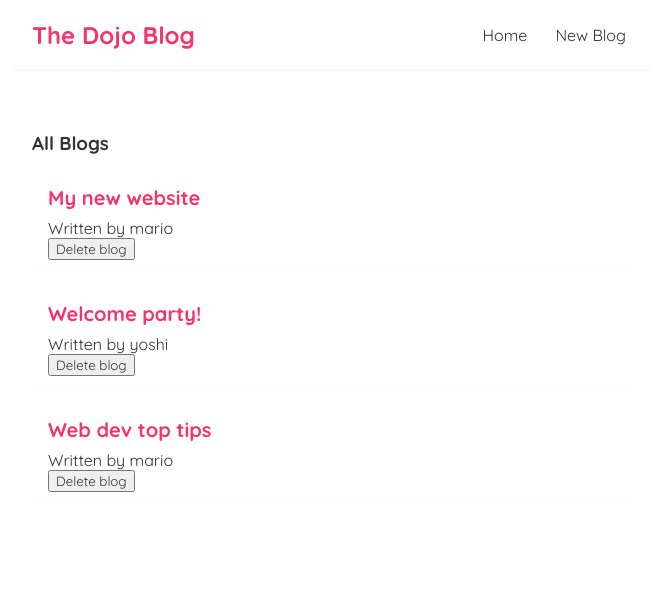
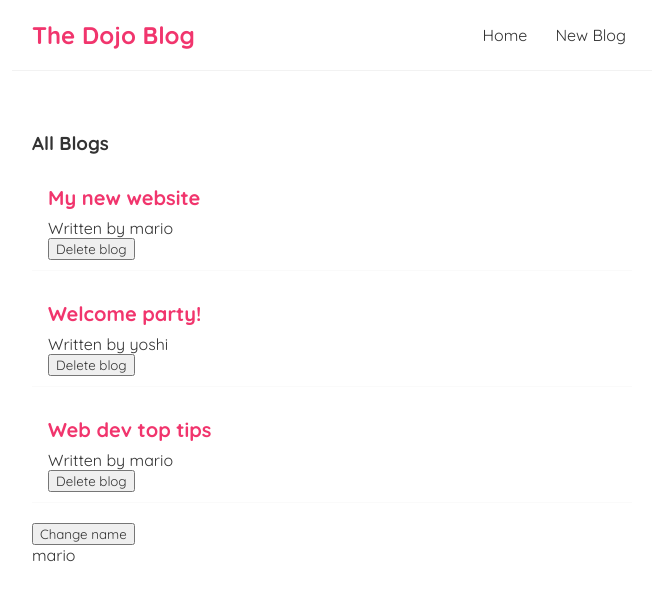
Before and after one commit to akshaylals/learn-react, a React (Create React App) app in the folder dojo-blog/: page / in a window 1280 px wide. Shown: the top 600 px of the page, without its empty margins (308-964 px from the left). Built offline with nearby package versions, Linux system fonts and the light colour scheme.

Commit message:
useEffect dependency

```diff
--- a/dojo-blog/src/Home.js
+++ b/dojo-blog/src/Home.js
@@ -8,6 +8,8 @@
         { title: 'Web dev top tips', body: 'lorem ipsum...', author: 'mario', id: 3 }
     ]);
 
+    const [name, setName] = useState('mario');
+
     const handleDelete = (id) => {
         const newBlogs = blogs.filter((blog) => blog.id !== id);
         setBlogs(newBlogs);
@@ -15,12 +17,14 @@
 
     useEffect(() => {
         console.log("useEffect ran");
-        console.log(blogs);
-    });
+        console.log(name);
+    }, [name]);
 
     return (
         <div className="home">
             <BlogList blogs={ blogs } title="All Blogs" handleDelete={handleDelete} />
+            <button onClick={() => {setName('luigi')}}>Change name</button>
+            <p>{ name }</p>
         </div>
     );
 }
```
